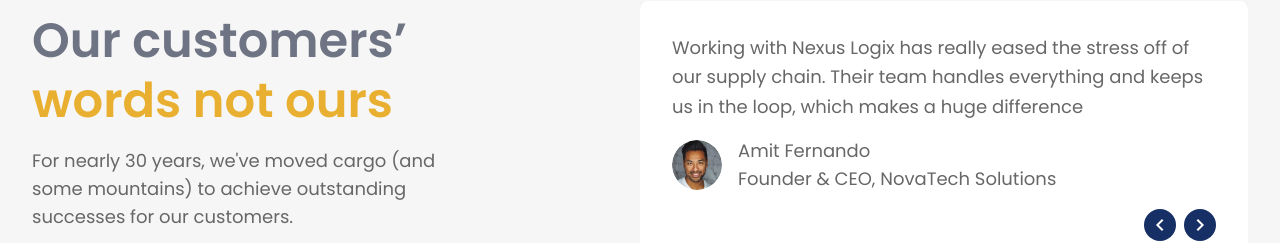
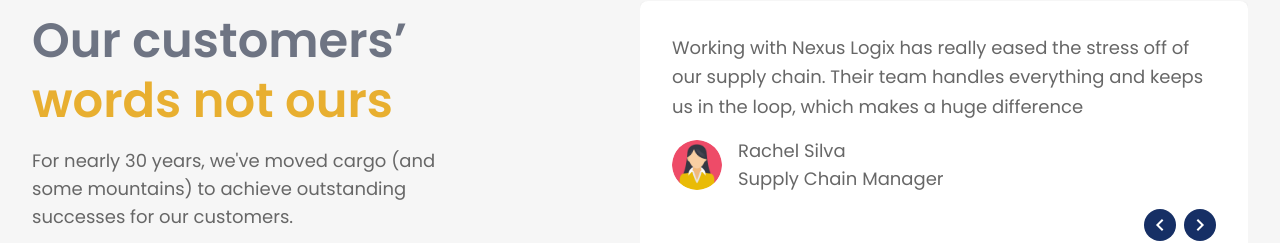
Before and after one commit to kanishka-gunatunga/nexus, a Next.js app: page /whyNexus in a window 1280 px wide. Shown: the part 2960-3203 px from the top of the page. Built offline with nearby package versions, Linux system fonts and the light colour scheme.

Commit message:
link buttons

```diff
--- a/src/app/air-and-sea-freight/page.tsx
+++ b/src/app/air-and-sea-freight/page.tsx
@@ -9,6 +9,8 @@ import HeroTitleAndParagraph from "@/Components/HeroTitleAndParagraph";
 import ServiceCardRow from "@/Components/ServiceCardRow";
 import Quote from "@/Components/Quote";
 import HeroSection from "@/Components/HeroSection";
+// import FreightQuoteWidget from "@/Components/FreightQuoteWidget";
+import Link from "next/link";
 // import { airAndFreightService } from "@/sanity/lib/air-and-freight-service";
 // import { useEffect, useState } from "react";
 
@@ -112,7 +114,7 @@ const AirAndSeaFreight = () => {
                         paragraph2="Our experts optimise routes, consolidate compatible loads, and negotiate directly with airlines, so we can secure air freight at rates that keep your margins intact."
                         paragraph3=""
                         buttonText="Book Air Freight"
-                        buttonLink="/air-freight-quote"
+                        buttonLink="/FreightQuoteWidget"
                         imageSrc="/services/airplaneservice (2).png"
                         reverse={false}
                     />
@@ -176,10 +178,12 @@ const AirAndSeaFreight = () => {
                         <br />
                         Global Strength
                     </h2>
+                    <Link href="/whyNexus">
                     <button
                         className="bg-[#E8AF30] text-[#282828] px-6 hover:text-white cursor-pointer duration-300 transition sm:px-8 py-1 sm:py-2 text-sm sm:text-base lg:text-base rounded-lg font-normal">
                         Why Nexus
                     </button>
+                    </Link>
                 </div>
 
                 {/*<div*/}
--- a/src/app/customs/page.tsx
+++ b/src/app/customs/page.tsx
@@ -217,9 +217,11 @@ const CustomsPage = () => {
               <br />
               Global Strength
             </h2>
+            <Link href="/whyNexus">
             <button className="bg-[#E8AF30] text-[#282828] px-6 hover:text-white cursor-pointer duration-300 transition sm:px-8 py-1 sm:py-2 text-sm sm:text-base lg:text-base rounded-lg font-normal">
               Why Nexus
             </button>
+            </Link>
           </div>
 
           {/*<div*/}
--- a/src/app/road-and-rail/page.tsx
+++ b/src/app/road-and-rail/page.tsx
@@ -9,6 +9,7 @@ import HeroTitleAndParagraph from "@/Components/HeroTitleAndParagraph";
 import ServiceCardRow from "@/Components/ServiceCardRow";
 import Quote from "@/Components/Quote";
 import HeroSection from "@/Components/HeroSection";
+import Link from "next/link";
 
 const roadAndRail = () => {
   // const [isMenuOpen, setIsMenuOpen] = useState(false);
@@ -112,9 +113,11 @@ const roadAndRail = () => {
             <br />
             Australian Expertise
           </h2>
+          <Link href="/whyNexus">
           <button className="bg-[#E8AF30] text-[#282828] px-6 hover:text-white cursor-pointer duration-300 transition sm:px-8 py-1 sm:py-2 text-sm sm:text-base lg:text-base rounded-lg font-normal">
             Why Nexus
           </button>
+          </Link>
         </div>
 
         {/*<div*/}
--- a/src/app/track-and-trace/page.tsx
+++ b/src/app/track-and-trace/page.tsx
@@ -269,9 +269,11 @@ const TrackAndTrace = () => {
           <h2 className="text-xl sm:text-2xl lg:text-4xl xl:text-5xl font-medium text-white mb-4 sm:mb-6 lg:mb-8 leading-tight">
             Efficiency, Visibility, and Accuracy - Delivered
           </h2>
-          <button className="bg-[#E8AF30] text-[#282828] px-6 hover:text-white cursor-pointer duration-300 transition sm:px-8 py-1 sm:py-2 text-sm sm:text-base lg:text-base rounded-lg font-normal">
-            Why Nexus
-          </button>
+          <Link href="/whyNexus">
+            <button className="bg-[#E8AF30] text-[#282828] px-6 hover:text-white cursor-pointer duration-300 transition sm:px-8 py-1 sm:py-2 text-sm sm:text-base lg:text-base rounded-lg font-normal">
+              Why Nexus
+            </button>
+          </Link>
         </div>
 
         {/*<div*/}
--- a/src/app/whyNexus/page.tsx
+++ b/src/app/whyNexus/page.tsx
@@ -72,7 +72,14 @@ const airAndSeaFreight = () => {
 
             {/* Description */}
             <p className="text-sm text-[#676767] font-poppins text-justify">
-              Nexus Logix is an Australian freight forwarder and logistics provider, headquartered in Brisbane. Founded by a group of seasoned industry professionals who recognised an opportunity to blend deep regional knowledge with modern systems and global networks, Nexus Logix strives to support customers as they seek to achieve their goals. From day one, our mission has been clear: to be the steadfast partner that understands your business needs and moves your cargo with precision and care.
+              Nexus Logix is an Australian freight forwarder and logistics
+              provider, headquartered in Brisbane. Founded by a group of
+              seasoned industry professionals who recognised an opportunity to
+              blend deep regional knowledge with modern systems and global
+              networks, Nexus Logix strives to support customers as they seek to
+              achieve their goals. From day one, our mission has been clear: to
+              be the steadfast partner that understands your business needs and
+              moves your cargo with precision and care.
             </p>
           </div>
 
@@ -321,18 +328,18 @@ const airAndSeaFreight = () => {
                 </p>
                 <div className="flex items-center gap-4">
                   <Image
-                    src="/avatar2.png"
-                    alt="Amit Fernando"
+                    src="/avatar-woman.png"
+                    alt="Rachel Silva"
                     width={50}
                     height={50}
                     className="rounded-full"
                   />
                   <div>
                     <p className="text-[#676767] font-normal text-sm xs:text-base sm:text-lg">
-                      Amit Fernando
+                      Rachel Silva
                     </p>
                     <p className="text-[#676767] font-normal text-sm xs:text-base sm:text-lg">
-                      Founder &amp; CEO, NovaTech Solutions
+                      Supply Chain Manager
                     </p>
                   </div>
                 </div>
@@ -373,13 +380,13 @@ const airAndSeaFreight = () => {
             <SwiperSlide>
               <div className="bg-white p-8 rounded-lg shadow">
                 <p className="text-[#676767] font-normal text-sm xs:text-base sm:text-lg leading-relaxed mb-4">
-                  &quot;Working with Nexus Logix has really eased the stress off
-                  of our supply chain. Their team handles everything and keeps
-                  us in the loop, which makes a huge difference&quot;
+                  I appreciate how reliable Nexus Logix is. With them on board,
+                  our timelines are met without surprises, and that personal
+                  touch means a lot.
                 </p>
                 <div className="flex items-center gap-4">
                   <Image
-                    src="/avatar2.png"
+                    src="/avatar-woman.png"
                     alt="Amit Fernando"
                     width={50}
                     height={50}
@@ -387,10 +394,10 @@ const airAndSeaFreight = () => {
                   />
                   <div>
                     <p className="text-[#676767] font-normal text-sm xs:text-base sm:text-lg">
-                      Amit Fernando
+                      Priya Nair
                     </p>
                     <p className="text-[#676767] font-normal text-sm xs:text-base sm:text-lg">
-                      Founder &amp; CEO, NovaTech Solutions
+                      Operations Manager
                     </p>
                   </div>
                 </div>
```
Also changed, not shown: src/app/Integrated-logistics/page.tsx (+7 -4 lines), src/app/page.tsx (+14 -11 lines).
